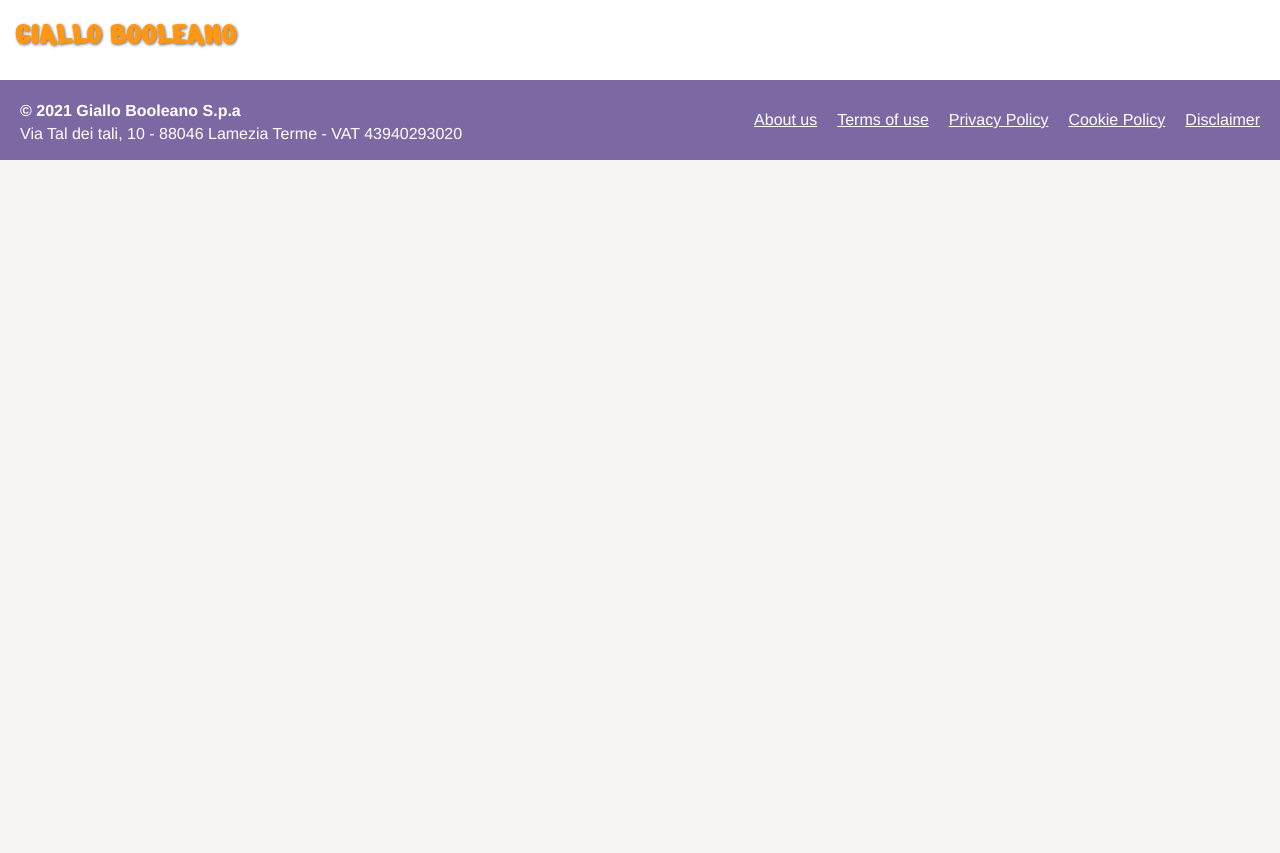
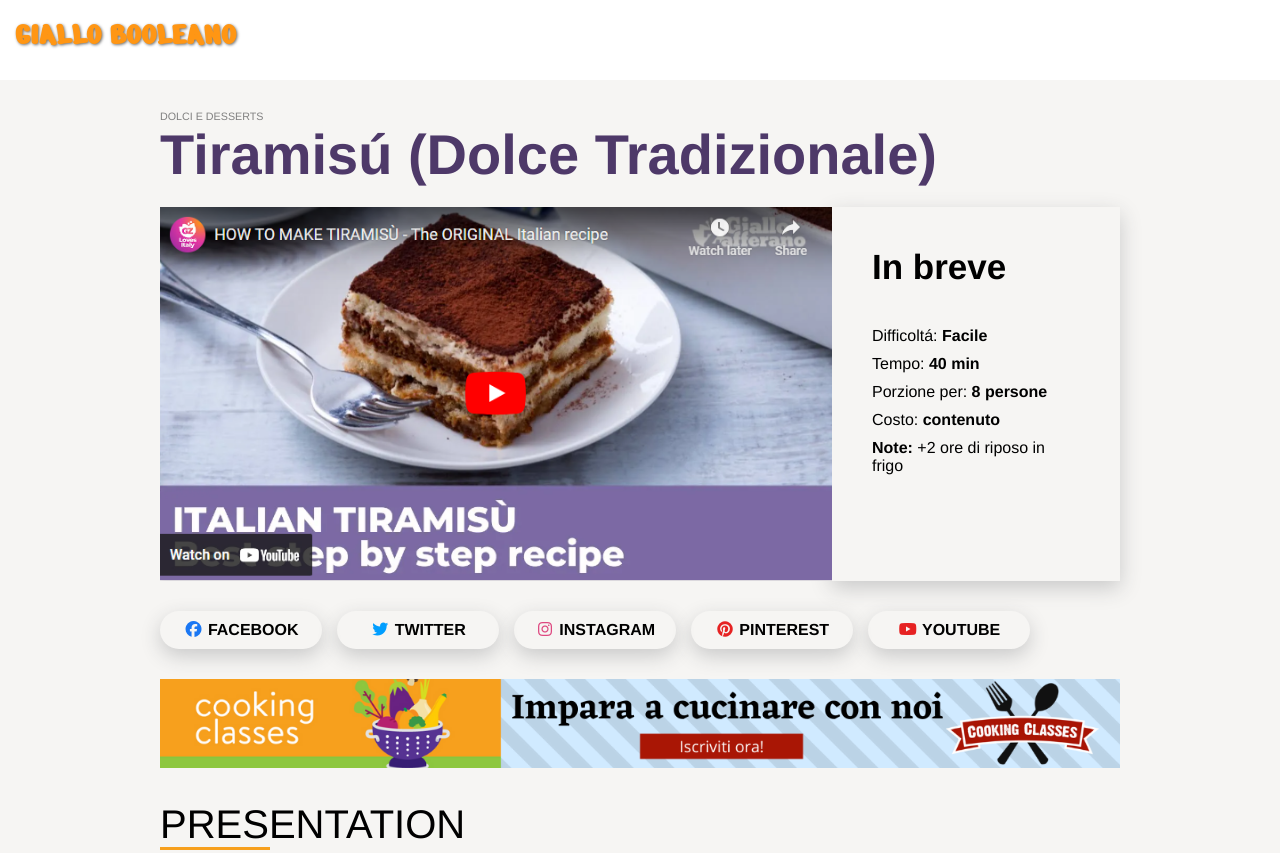
Before and after one commit to christianzaboli/htmlcss-responsive-layout, a plain HTML site: page index.html in a window 1280 px wide. Shown: the top 853 px of the page. Before the commit the page ends 800 px from the top, so only its background shows below. Drawn offline with Linux system fonts and the light colour scheme.

Commit message:
sezione principale / socials / banner

```diff
--- a/css/style.css
+++ b/css/style.css
@@ -7,6 +7,9 @@ body{
     background-color: #F6F5F3;
     font-family: 'Montserrat', 'Helvetica Neue', sans-serif;;
 }
+
+
+/* -----------HEADER */
 header{
     height: 80px;
     padding: 15px;
@@ -18,6 +21,105 @@ header{
 h1{
     font-size: 2em;
 }
+h4{
+    margin-bottom: 40px;
+    font-size: 35px;
+}
+h6{
+    font-weight: 100;
+    color: gray;
+}
+/* ----------MAIN */
+
+.main-container{
+    width: 75%;
+    margin: 30px auto;
+}
+.video-tab {
+    margin: 20px 0 0 0;
+    display: flex;
+    flex-flow: row nowrap;
+}
+.main-container h1 {
+    color: #4E3969;
+    font-weight: 800;
+    font-size: 3.5em;
+}
+.youtube-video{
+    width: 70%;
+    z-index: 100;
+}
+.fast-info {
+    height: auto;
+    width: 30%;
+    box-shadow: 0px 7px 20px 0px #c9c9c9;
+    padding: 40px;
+}
+.fast-info ul{
+    list-style: none;
+}
+.fast-info li{
+    margin: 10px 0;
+}
+
+/* -------------SOCIAL LINKS */
+
+.row-socials{
+    margin: 30px 0;
+    display: flex;
+    flex-flow: row nowrap;
+    gap: 15px;
+}
+.buttons-socials{
+    width: calc((100% / 5) - (30px));
+    border-radius: 20px;
+    box-shadow: 0px 7px 20px 0px #c9c9c9;
+    text-align: center;
+    padding: 10px 0;
+}
+.buttons-socials a{
+    color: black;
+    text-decoration: none;
+    font-weight: bold;
+}
+.fa-facebook{
+    color: #1A77F3;
+}
+.fa-twitter{
+    color: #009EFF;
+}
+.fa-instagram{
+    color: #DE4880;
+}
+.fa-pinterest{
+    color: #E62222;
+}
+.fa-youtube{
+    color: #E62222;
+}
+
+
+/* ---------AD BANNER */
+
+.banner{
+    width: 100%;
+}
+
+/* -----------PRESENTAZIONE */
+#presentazione{
+    margin-top: 30px;
+}
+h2{
+    font-weight: 400;
+    font-size: 2.5em;
+}
+.divisore{
+    height: 3px;
+    width: 110px;
+    background-color: #F7A01D;
+}
+/* ------------FOOTER */
+
 footer{
     background-color: #7C69A4;
     height: 80px;
--- a/index.html
+++ b/index.html
@@ -21,6 +21,43 @@
     </header>
 
     <main>
+        <!-- YOUTUBE VID E INFO -->
+        <div class="main-container">
+            <h6>DOLCI E DESSERTS</h6>
+            <h1>Tiramis&uacute; (Dolce Tradizionale)</h1>
+            <section class="video-tab">
+                <img src="img/image (10).png" class="youtube-video"
+                         alt="Tiramisú youtube">
+                <div class="fast-info">
+                    <h4>In breve</h4>
+                    <ul>
+                        <li>Difficolt&aacute;: <b>Facile</b></li>
+                        <li>Tempo: <b>40 min</b></li>
+                        <li>Porzione per: <b>8 persone</b></li>
+                        <li>Costo: <b>contenuto</b></li>
+                        <li><b>Note:</b> +2 ore di riposo in frigo</li>
+                    </ul>
+                </div>
+            </section>
+
+            <!-- SOCIALS -->
+            <div class="row-socials">
+                <div class="buttons-socials"><a href="#"><i class="fa-brands fa-facebook"></i> FACEBOOK</a></div>
+                <div class="buttons-socials"><a href="#"><i class="fa-brands fa-twitter"></i> TWITTER</a></div>
+                <div class="buttons-socials"><a href="#"><i class="fa-brands fa-instagram"></i> INSTAGRAM</a></div>
+                <div class="buttons-socials"><a href="#"><i class="fa-brands fa-pinterest"></i> PINTEREST</a></div>
+                <div class="buttons-socials"><a href="#"><i class="fa-brands fa-youtube"></i> YOUTUBE</a></div>
+            </div>
+
+            <!-- BANNER -->
+            <img src="img/banner.png" alt="ad banner" class="banner">
+
+            <!-- PRESENTAZIONE -->
+            <article id="presentazione">
+                <h2>PRESENTATION</h2>
+                <div class="divisore"></div>
+            </article>
+        </div>
 
     </main>
 
```
